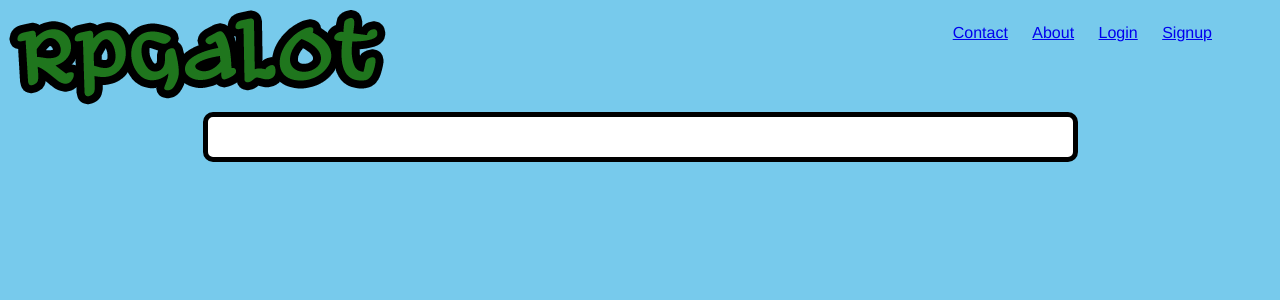
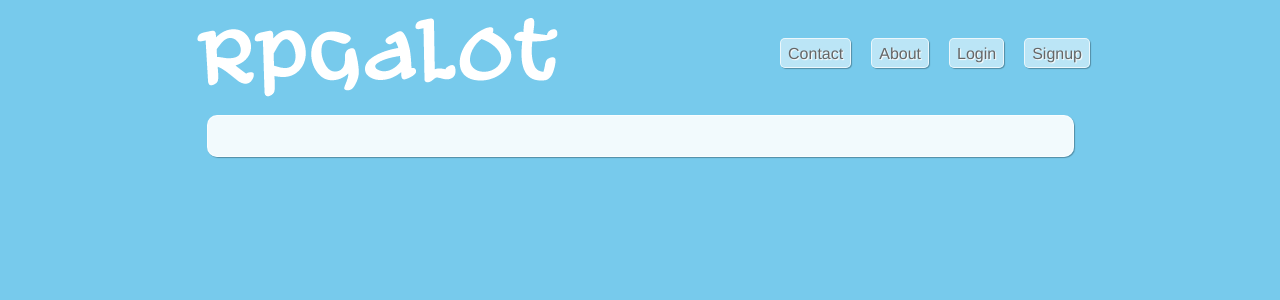
Before and after one commit to sfrisk/iRPG, a PHP site: page /header.php in a window 1280 px wide. Shown: the top 300 px of the page. Run offline with PHP 8.4, Linux system fonts and the light colour scheme.

Commit message:
Worked on making styles more sexy, incorperating more CSS 3

```diff
--- a/account.php
+++ b/account.php
@@ -32,18 +32,18 @@ if(empty($user->password))
 		?>
 
 		<div id="right_content">
-		<h2>Account</h2>
+
 		From here you can change your basic account info.
 		<p></p>
 		<p>
 		<img src ="<?= Gravatar::creat($user->email) ?>" />
 		<br /> Change your avatar at <a href="http://www.gravatar.com">gravatar.com</a>
 		<br />
-		We are using <span class="italic"><?=$user->email;?></span>
+		We are using <em><?=$user->email;?></em>
 		</p>
 		</div>
 		<div id="left_content">
-		<h1><?= $user->username ?></h1>
+
 		<form action="account.php" method="post">
 		<p>
 		<label for="username">Username</label>
--- a/character_new.php
+++ b/character_new.php
@@ -21,7 +21,7 @@ include('header.php');
 	New Character
 </h1>
 
-<form action="submit_character.php" method="post">
+<form action="" method="post">
 		<p>
 			<label for="name">Name:</label>
 			<input type="text" id="name" / >
--- a/header.php
+++ b/header.php
@@ -22,19 +22,19 @@
 		<body>
 		<div id="header">
 
-		<img src="images/logo.png" alt="rpgalot" \>
+		<img src="images/logo-text2.png" alt="rpgalot" \>
 
 		<ul id="toplinks">
-		<li><a href="contact.php">Contact</a></li>
-		<li><a href="about.php">About</a></li>
+		<li><a href="contact.php" class="<?= preg_match('/contact\.php/', $_SERVER["REQUEST_URI"]) ? '' : 'not' ?>selected">Contact</a></li>
+		<li><a href="about.php"   class="<?= preg_match('/about\.php/', $_SERVER["REQUEST_URI"]) ? '' : 'not' ?>selected">About</a></li>
 		<?php if(!empty($_SESSION['user'])){ ?>
-			<li><a href="home.php">Profile</a></li>
-			<li><a href="characters.php">Character</a></li>
-			<li><a href="account.php">Settings</li>
-			<li><a href="logout.php">Logout<a></li>
+			<li><a href="home.php"       class="<?= preg_match('/home\.php/', $_SERVER["REQUEST_URI"]) ? '' : 'not' ?>selected" >Profile</a></li>
+			<li><a href="characters.php" class="<?= preg_match('/characters\.php/', $_SERVER["REQUEST_URI"]) ? '' : 'not' ?>selected" >Character</a></li>
+			<li><a href="account.php"    class="<?= preg_match('/account\.php/', $_SERVER["REQUEST_URI"]) ? '' : 'not' ?>selected" >Settings</a></li>
+			<li><a href="logout.php" class="notselected">Logout</a></li>
 		<? } else{ ?>
-		<li><a href="index.php">Login</a></li>
-		<li><a href="signup.php">Signup</a></li>
+		<li><a href="index.php"  class="<?= preg_match('/index\.php/', $_SERVER["REQUEST_URI"]) ? '' : 'not' ?>selected">Login</a></li>
+		<li><a href="signup.php" class="<?= preg_match('/signup\.php/', $_SERVER["REQUEST_URI"]) ? '' : 'not' ?>selected">Signup</a></li>
 		<?	}	?>
 		</ul>
 		</div>
--- a/includes/functions_characters.php
+++ b/includes/functions_characters.php
@@ -0,0 +1,46 @@
+<?php
+/**
+* User Class
+*/
+
+require_once("functions_database.php");
+/*$db = new database();*/
+
+
+
+class character{
+	var $character_id;
+	var $user_id;
+	var $name;
+	var $level;
+	var $class;
+	var $race;
+	var $alignment;
+	var $diety;
+	var $age;
+	var $gender;
+
+	function add_Character($character)
+	{
+		/*global $db;*/
+		$this->user_id = $character["user_id"];
+		$this->name = $character["name"];
+		$this->level = $character["level"];
+		$this->class = $character["class"];
+		$this->race = $character["race"];
+		$this->alignment = $character["alignment"];
+		$this->diety = $character["diety"];
+		$this->age = $character["age"];
+		$this->gender = $character["gender"];
+
+	/*	$sql = "INSERT INTO rpg_characters (user_id, character_name, character_level, character_class, character_race, character_alignment, character_diety, character_age, character_gender) values '$this->user_id', '$this->name', '$this->level', '$this->class', '$this->race', '$this->alignment', '$this->diety', '$this->age', '$this->gender';";
+		if($db->query($sql))
+			return true;
+		else
+			return false;
+			*/
+	}
+
+}
+
+?>
--- a/stats.php
+++ b/stats.php
@@ -40,7 +40,7 @@ include('header.php');
 		</p>
 		</div>
 		<div id="left_content">
-		<h1><?= $user->username ?></h1>
+
 		<form action="stats.php" method="post">
 		<p>
 			<label for="name">Name</label>
--- a/style/style.css
+++ b/style/style.css
@@ -1,38 +1,40 @@
 body{
-		/*background-image:url('../images/background_login.png');*/
-		background: #77caec;
-		font-family: Gill, Helvetica, sans-serif;
+	/*background-image:url('../images/background_login.png');*/
+	background: #77caec;
+	font-family: Gill, Helvetica, sans-serif;
+	line-height: 1.5em;
+	min-width: 900px;
 }
-
+/*
 ul{
 	list-style-type:none;
 }
-
+*/
+/*
 li{
 	display:inline;
-	margin-left: 10px;
-	margin-right: 10px;
-
-}
+	margin: 0 10px;
+}*/
 
 label{
 	font-weight: bold;
 }
 .content{
 	width: 825px;
-	margin-left: auto;
-	margin-right: auto;
+	margin: 0 auto;
 	background: white;
 	border: 5px black solid;
-	-moz-border-radius-topleft: 10px;
-	-moz-border-radius-topright: 10px;
-	-webkit-border-top-left-radius: 10px;
-	-webkit-border-top-right-radius: 10px;
-	-moz-border-radius-bottomleft: 10px;
-	-moz-border-radius-bottomright: 10px;
-	-webkit-border-bottom-left-radius: 10px;
-	-webkit-border-bottom-right-radius: 10px;
+	-moz-border-radius: 10px;
+	-webkit-border-radius: 10px;
+	border-radius: 10px;
 	padding: 20px;
+	background-color: rgba(255,255,255,0.9);
+	border: 1px solid rgba(255,255,255,0.7);
+	-moz-box-shadow: 1px 2px 2px rgba(0,0,0,0.5);
+	-webkit-box-shadow: 1px 2px 2px rgba(0,0,0,0.5);
+	box-shadow: 1px 1px 1px rgba(0,0,0,0.3);
+	text-shadow: 1px 1px 1px rgba(255,255,255,1.0);
+
 }
 .login{
 	width: 800px;
@@ -40,12 +42,9 @@ label{
 	margin-right: auto;
 }
 
-.bold{
+.bold, .italic, b, i {
 	font-weight: bold;
-}
-
-.italic{
-	font-style: italic;
+	background-color: red;
 }
 
 .account{
@@ -71,43 +70,148 @@ label{
 }
 
 #header{
-	margin-top: 0px;;
-	padding-right: 50px;
-	width: 1000;
+	width: 900px;
+	margin: 0 auto;
 }
 
 #toplinks{
 	float:right;
-	/*
-	background: white;
-	-moz-border-radius-topleft: 10px;
-	-moz-border-radius-topright: 10px;
-	-webkit-border-top-left-radius: 10px;
-	-webkit-border-top-right-radius: 10px;
-	-moz-border-radius-bottomleft: 10px;
-	-moz-border-radius-bottomright: 10px;
-	-webkit-border-bottom-left-radius: 10px;
-	-webkit-border-bottom-right-radius: 10px;
-	height: 30px;
-	padding-top: 10px;
-	padding-right: 20px;*/
+}
+
+#toplinks {
+	margin: 0;
+	padding: 30px 0 0 0;
+}
+
+#toplinks li {
+	display: block;
+	float: left;
+	line-height: 1em;
+	display:inline;
+	margin: 0 10px;
+
+}
+
+#toplinks li:first-child {
+	margin-left: 0;
+}
+
+#toplinks li:last-child {
+	margin-right: 0;
+}
+
+#toplinks li a {
+	display: inline-block;
+	float: left;
+	padding: 7px 7px 5px 7px;
+	text-decoration: none;
+	color: #666;
+	-moz-border-radius: 5px;
+	-webkit-border-radius: 5px;
+	border-radius: 5px;
+	background-color: rgba(255,255,255,0.5);
+	border: 1px solid rgba(255,255,255,0.7);
+	-moz-box-shadow: 1px 1px 1px rgba(0,0,0,0.3);
+	-webkit-box-shadow: 1px 1px 1px rgba(0,0,0,0.3);
+	box-shadow: 1px 1px 1px rgba(0,0,0,0.3);
+	text-shadow: 1px 1px 1px rgba(255,255,255,1.0);
+}
+
+#toplinks li a:hover {
+	background-color: rgba(255,255,255,0.7);
+	-moz-box-shadow: 1px 1px 1px rgba(0,0,0,0.6);
+	-webkit-box-shadow: 1px 1px 1px rgba(0,0,0,0.6);
+}
+
+#toplinks li a:active {
+	margin-top: 2px;
+}
+
+#toplinks li a:focus {
+	color: blue;
+	outline: none;
+}
+
+#toplinks li a.selected {
+	color: #000;
+	background-color: white;
+	border: 1px solid black;
+}
+
+
+#settings{
+	margin: auto;
+	background-color: #77caec;
+	width: 95%;
+	height: 35px;
+	-moz-border-radius: 10px;
+	-webkit-border-radius: 10px;
+	border-radius: 5px;
+	border-color: rgba(0, 0, 0, 0.5);
+
 }
 
 #settinglinks{
-	-moz-border-radius-topleft: 10px;
-	-moz-border-radius-topright: 10px;
-	-webkit-border-top-left-radius: 10px;
-	-webkit-border-top-right-radius: 10px;
-	-moz-border-radius-bottomleft: 10px;
-	-moz-border-radius-bottomright: 10px;
-	-webkit-border-bottom-left-radius: 10px;
-	-webkit-border-bottom-right-radius: 10px;
-	height: 25px;
-	padding-top: 10px;
-	width: 760px;
-	background: #9cd0fc;
-	margin-left: auto;
-	margin-right: auto;
+	padding: 5px 0 0 0;
+}
+
+#settinglinks ul{
+
+}
+
+#settinglinks li{
+	display: block;
+	float: left;
+	line-height: 1em;
+	display:inline;
+	margin: 0 15px;
+}
+#settinglinks li: first-child {
+	margin-left: 20px;
+}
+
+
+#settinglinks li: last-child {
+	margin-right: 0;
+}
+
+#settinglinks li a{
+	display: inline-block;
+	float: left;
+	padding: 3px 5px 3px 5px;
+	text-decoration: none;
+	color: #666;
+	-moz-border-radius: 10px;
+	-webkit-border-radius: 10px;
+	border-radius: 10px;
+	background-color: rgba(255,255,255,0.5);
+	border: 1px solid rgba(255,255,255,0.7);
+	-moz-box-shadow: 1px 1px 1px rgba(0,0,0,0.3);
+	-webkit-box-shadow: 1px 1px 1px rgba(0,0,0,0.3);
+	box-shadow: 1px 1px 1px rgba(0,0,0,0.3);
+	text-shadow: 1px 1px 1px rgba(255,255,255,1.0);
+}
+
+#settinglinks li a:hover
+{
+	background-color: rgba(255,255,255,0.7);
+	-moz-box-shadow: 1px 1px 1px rgba(0,0,0,0.6);
+	-webkit-box-shadow: 1px 1px 1px rgba(0,0,0,0.6);
+}
+
+#settinglinks li a:active {
+	margin-top: 2px;
+}
+
+#settinglinks li a:focus {
+	color: blue;
+	outline:none;
+}
+
+#settinglinks li a.selected{
+	color: #000;
+	background-color: white;
+	border: 1px solid black;
 }
 
 #right_content{
@@ -117,6 +221,7 @@ label{
 
 #left_content{
 	width: 480px;
+	padding-top: 20px;
 }
 
 #avatar{
```
Also changed, not shown: home.php (+4 -4 lines), settings.php (+5 -4 lines), submit_character.php (+27 -0 lines), images/logo-text2.png (added), 4 other files.
